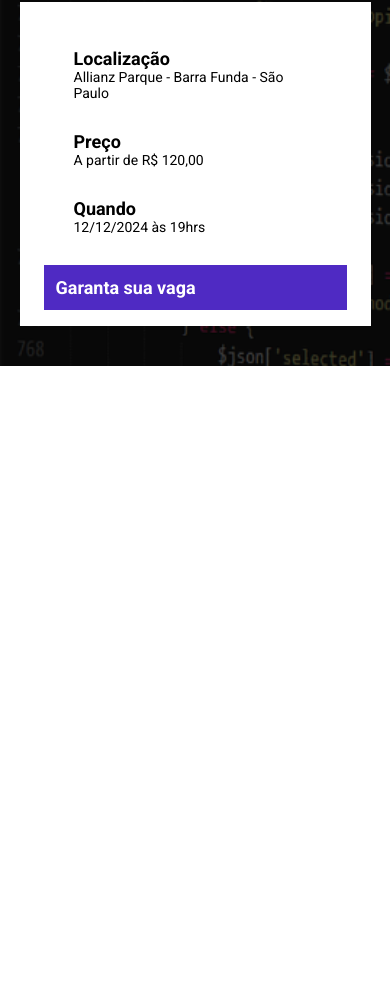
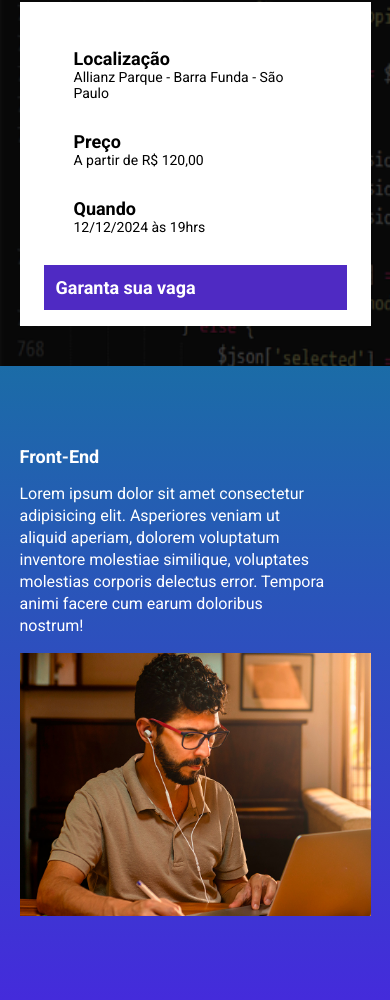
Before and after one commit to senagab/e-talks, a website built with Parcel: page src/index.html in a window 390 px wide. Shown: the part 362-1362 px from the top of the page. Before the commit the page ends 844 px from the top, so only its background shows below. Built offline with nearby package versions, Linux system fonts and the light colour scheme.

Commit message:
feat: seção evento

```diff
--- a/src/index.html
+++ b/src/index.html
@@ -46,6 +46,18 @@
         </div>
     </header>
 
+    <section class="event">
+        <div class="container">
+            <div class="event__details">
+                <h2 class="event__details__title">Front-End</h2>
+                <p class="event__details__description">
+                    Lorem ipsum dolor sit amet consectetur adipisicing elit. Asperiores veniam ut aliquid aperiam, dolorem voluptatum inventore molestiae similique, voluptates molestias corporis delectus error. Tempora animi facere cum earum doloribus nostrum!
+                </p>
+            </div>
+            <img class="event__image" src="./images/frontend.png" alt="Front-End">
+        </div>
+    </section>
+
     <script src="./scripts/main.js"></script>
 </body>
 </html>
--- /dev/null
+++ b/src/styles/_event.scss
@@ -0,0 +1,48 @@
+.event {
+
+    padding: 80px 0;
+    background-image: linear-gradient(#1B6CA7, #442BDB);
+
+    .container {
+        display: flex;
+    }
+
+    &__image {
+        max-width: 360px;
+    }
+
+    &__details {
+
+        margin-right: 40px;
+
+        &__title {
+            font-size: 18px;
+            font-weight: bold;
+            margin-bottom: 16px;
+        }
+
+        &__description {
+            // font-size: 16px;
+            line-height: 22px;
+        }
+    }
+
+    @media (max-width: 640px) { // celular
+
+        .container {
+            display: block;
+        }
+
+        &__details {
+
+            &__description {
+                margin-right: 0;
+                margin-bottom: 16px;
+            }
+        }
+
+        &__image {
+            width: 100%;
+        }
+    }
+}
--- a/src/styles/main.scss
+++ b/src/styles/main.scss
@@ -1,6 +1,7 @@
 @use 'hero';
 @use 'components/infos_bar';
 @use 'components/buttons';
+@use 'event';
 
 * {
     margin: 0;
```
